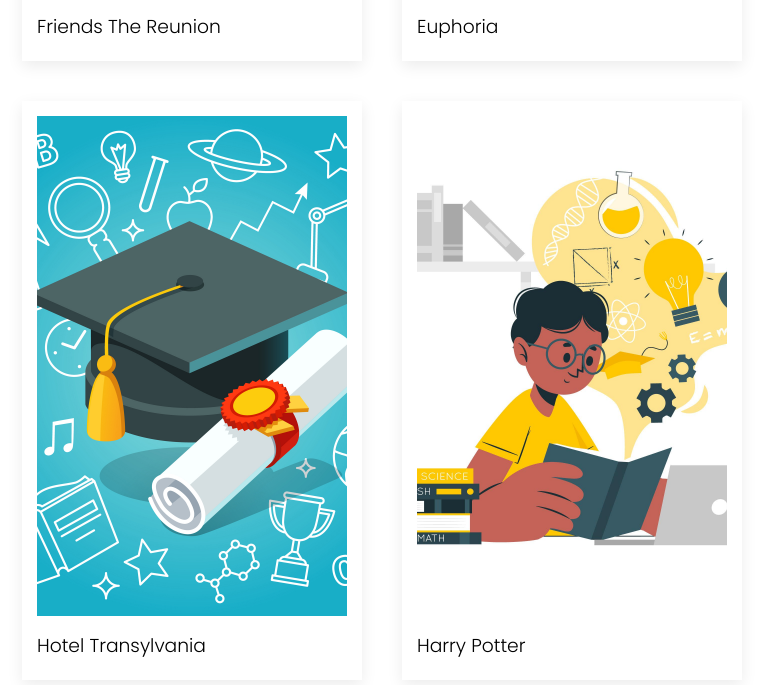
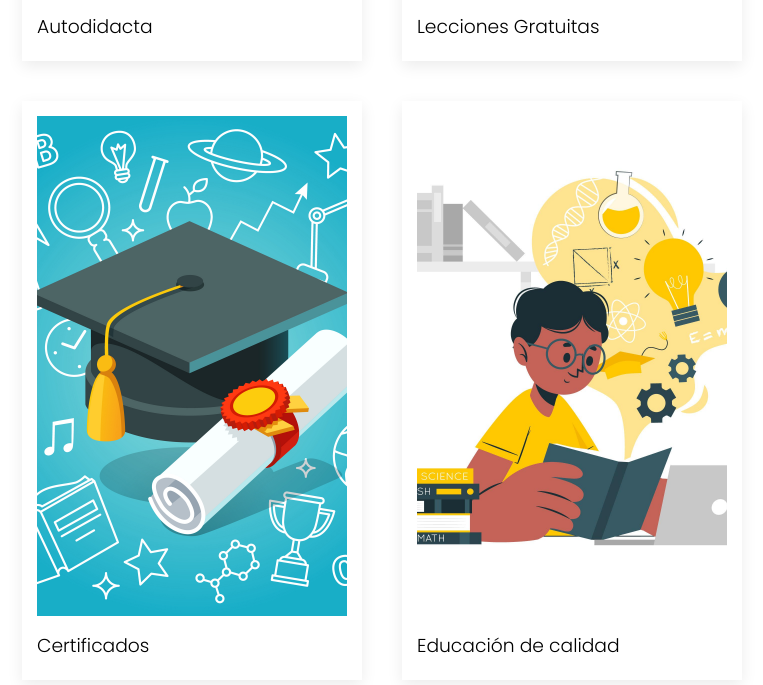
Before and after one commit to Edinson25/EdumaxApp, a plain HTML site: page index.html in a window 1280 px wide. Shown: the part 1575-2260 px from the top of the page, without its empty margins (258-1021 px from the left). Drawn offline with Linux system fonts and the light colour scheme.

Commit message:
correcion servicos

```diff
--- a/index.html
+++ b/index.html
@@ -46,7 +46,7 @@
                 </div>
 
                 <div class="texto">
-                    <h3>Euphoria</h3>
+                    <h3>Lecciones Gratuitas</h3>
                 </div>
             </div>
 
@@ -56,7 +56,7 @@
                 </div>
 
                 <div class="texto">
-                    <h3>Friends The Reunion</h3>
+                    <h3>Autodidacta</h3>
                 </div>
             </div>
 
@@ -66,7 +66,7 @@
                 </div>
 
                 <div class="texto">
-                    <h3>Harry Potter</h3>
+                    <h3>Educación de calidad</h3>
                 </div>
             </div>
 
@@ -77,7 +77,7 @@
                 </div>
 
                 <div class="texto">
-                    <h3>Hotel Transylvania</h3>
+                    <h3>Certificados</h3>
                 </div>
             </div>
 
@@ -88,7 +88,7 @@
                 </div>
 
                 <div class="texto">
-                    <h3>Madre solo hay dos</h3>
+                    <h3>Repeticiones infinitas</h3>
                 </div>
             </div>
 
@@ -98,7 +98,7 @@
                 </div>
 
                 <div class="texto">
-                    <h3>Mihael-Schumacher</h3>
+                    <h3>Lecciones Divertidas</h3>
                 </div>
             </div>
         </div>
```
